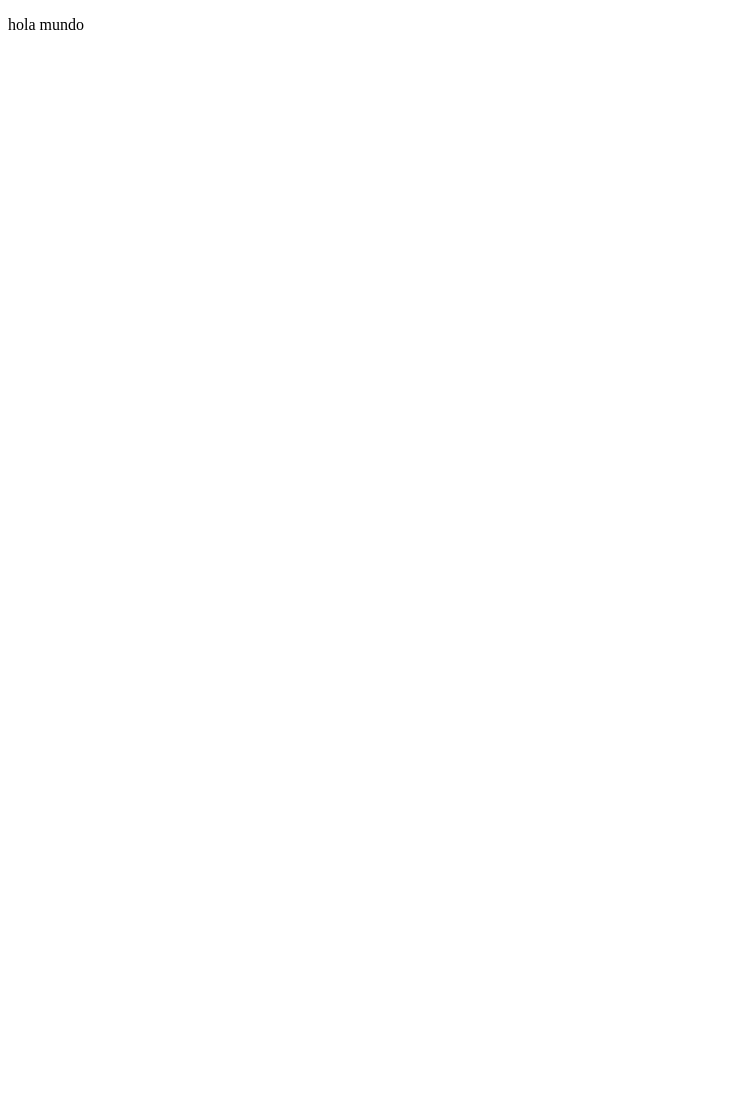
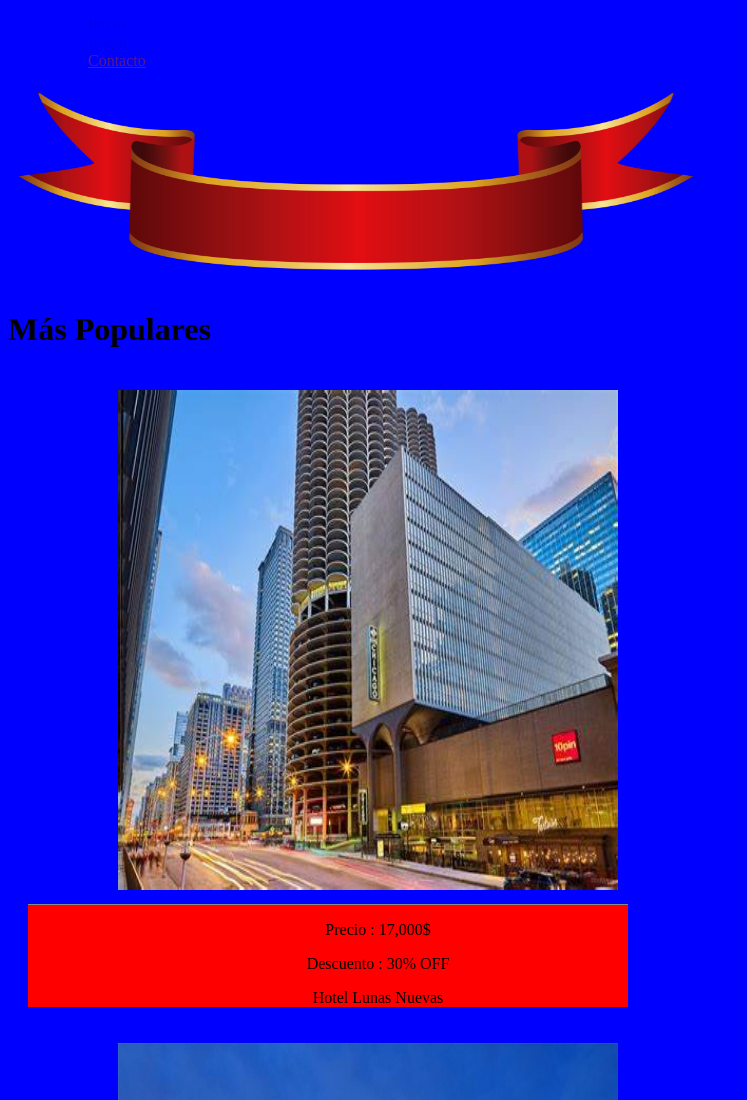
Before and after one commit to ivandonatongua25/arquitecturawebTP, a website: page views/vista.html in a window 1280 px wide. Shown: the top 1100 px of the page, without its empty margins (0-747 px from the left). Before the commit the page ends 800 px from the top, so only its background shows below. Drawn offline with Linux system fonts and the light colour scheme; files that its build step writes are made by us from their sources.

Commit message:
seguimos

```diff
--- /dev/null
+++ b/public/css/estiloerror.css
@@ -0,0 +1,8 @@
+.titu{
+    color: red;
+}
+body{
+    background-color: blue;
+    height: auto;
+    color: violet;
+}
--- /dev/null
+++ b/public/css/vistaprincipal.css
@@ -0,0 +1,36 @@
+body{
+    background: scroll;
+    background-color: blue;
+}
+
+.caja-elementos{
+    justify-content: baseline;
+    text-align: center;
+    border-top:1px solid #888;
+    padding-left: 100px;
+    margin: 10px;
+    background-color: red;
+    width: 500px;
+    ;
+}
+.caja-general{
+    margin: 10px;
+    justify-content: baseline;
+}
+.menu{
+    align-items: flex-start;
+    justify-content: flex-end;
+}
+
+
+.banner{
+    height: 200px;
+    width: 700px;
+}
+
+.imagenes-productos{
+    width: 500px;
+    height: 500px;
+    padding-left: 100px;
+    padding-top: 20px;
+}
--- a/views/vista.html
+++ b/views/vista.html
@@ -2,10 +2,66 @@
 <html lang="en">
 <head>
     <meta charset="UTF-8">
+    <meta http-equiv="X-UA-Compatible" content="IE=edge">
     <meta name="viewport" content="width=device-width, initial-scale=1.0">
+    <link rel="stylesheet" href='css/vistaprincipal.css'>
+
     <title>home</title>
+
+
 </head>
+<header>
+    <ol class="menu">
+        <ul><a href="/">Inicio</a></ul>
+        <ul><a href="/">Login</a></ul>
+        <ul> <a href="">Contacto</a></ul>
+    </ol>
+
+
+
+</header>
+<img class="banner" src="/img/banner.png" alt="no sale">
 <body>
-    <p>hola mundo</p>
+    <h1>Más Populares</h1>
+    <section>
+        <div class="caja-general">
+
+            <img class="imagenes-productos" src="/img/hotel1.jpg" alt="no se puede">
+            <div class="caja-elementos">
+                <p class=" precio">Precio : 17,000$</p>
+                <p class="Descuento">Descuento : 30% OFF</p>
+                <p class="Descripcion">Hotel Lunas Nuevas</h4>
+            </div>
+
+        </div>
+        <div class="caja-general">
+
+            <img class="imagenes-productos"src="/img/hotel2.jpg" alt="no se puede">
+            <div class="caja-elementos">
+                <p class=" precio">Precio : 30,000$</p>
+                <p class="Descuento">Descuento : 60% OFF</p>
+                <p class="Descripcion">Hotel Cinco Cabras</h4>
+            </div>
+
+        </div>
+        <div class="caja-general">
+
+            <img class="imagenes-productos" src="/img/hotel3.jpg" alt="no se puede">
+            <div class="caja-elementos">
+                <p class=" precio">Precio : 19,000$</p>
+                <p class="Descuento">Descuento : 50% OFF</p>
+                <p class="Descripcion">Hotel Vacas Gordas</h4>
+            </div>
+
+        </div>
+
+    </section>
+
+
 </body>
+
+
+<footer>
+
+</footer>
 </html>
```
Also changed, not shown: app.js (+2 -18 lines), controllers/controllers.js (+16 -0 lines), routers/router.js (added, +32 -0 lines), views/error.html (+5 -2 lines), views/views.html (+2 -1 lines), public/img/banner.png (added), public/img/hotel1.jpg (added), public/img/hotel2.jpg (added), public/img/hotel3.jpg (added), routes/routes.js (deleted).
